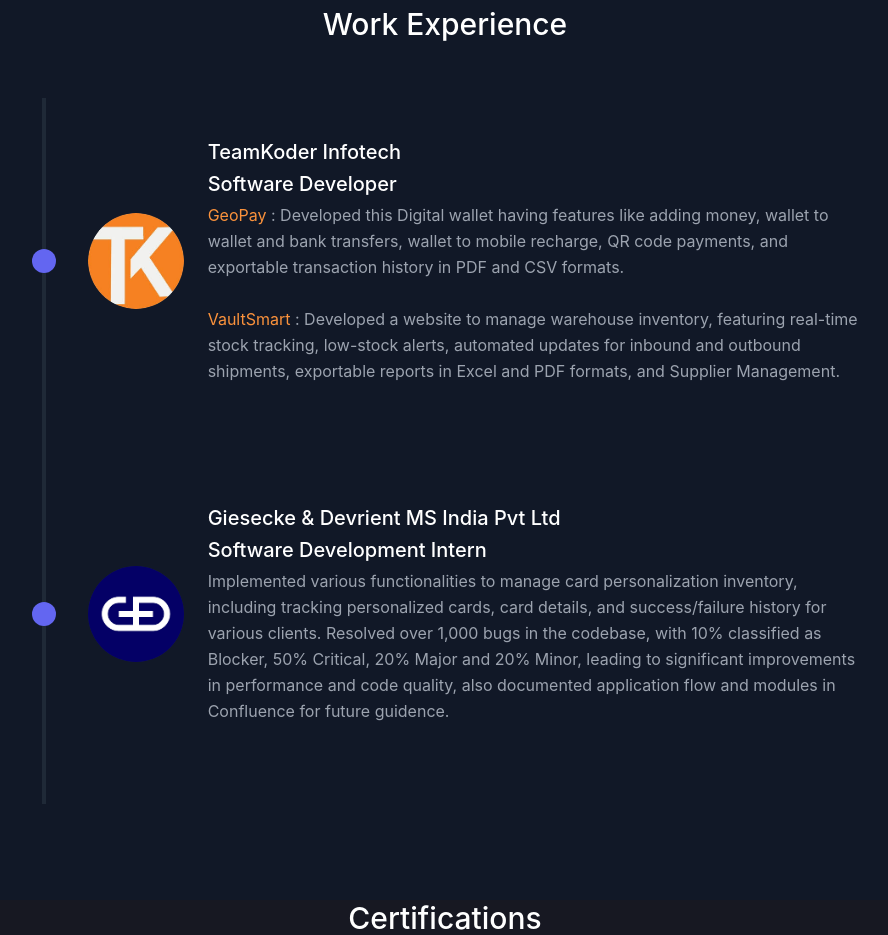
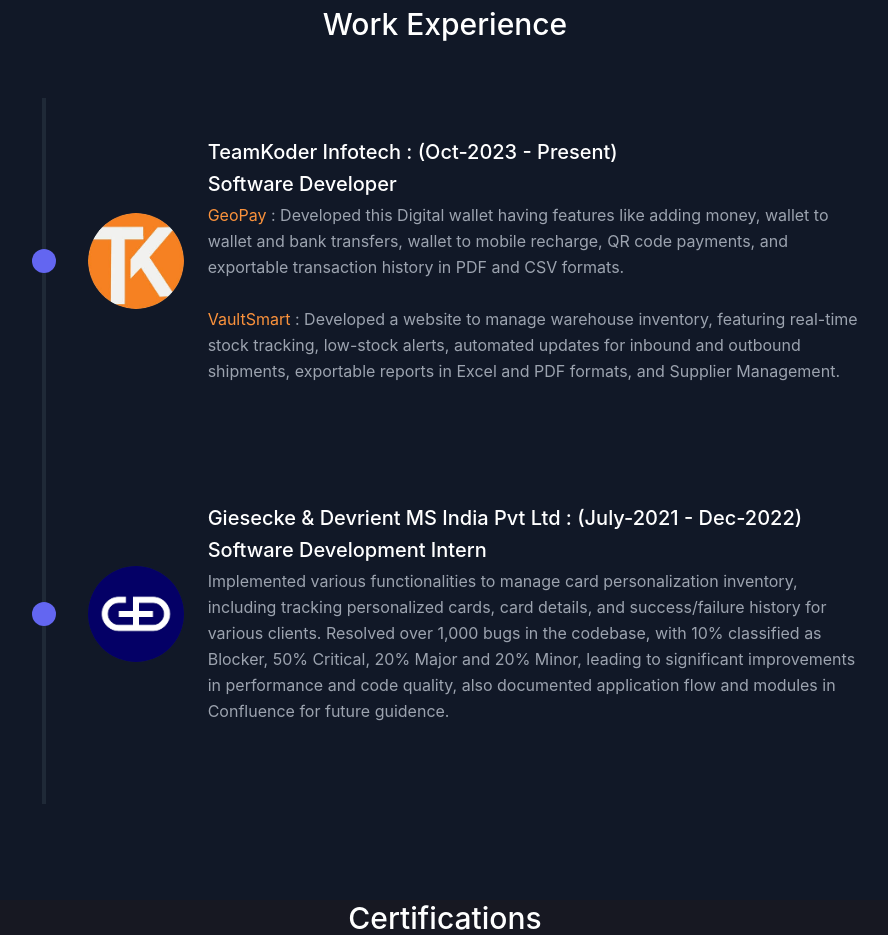
Before and after one commit to JigneshMahadik/portfolio, a React (Create React App) app: page / in a window 1280 px wide. Shown: the part 1800-2735 px from the top of the page, without its empty margins (195-1083 px from the left). Built offline with nearby package versions, Linux system fonts and the light colour scheme.

Commit message:
Update Experience.jsx

```diff
--- a/src/Components/Experience.jsx
+++ b/src/Components/Experience.jsx
@@ -19,7 +19,7 @@
                         <img src={tk} id="company"/>
                         </div>
                         <div class="flex-grow sm:pl-6 mt-6 sm:mt-0 text-left">
-                            <h2 class="font-medium title-font text-white mb-1 text-xl">TeamKoder Infotech</h2>
+                            <h2 class="font-medium title-font text-white mb-1 text-xl">TeamKoder Infotech : (Oct-2023 - Present)</h2>
                             <h2 class="font-medium title-font text-white mb-1 text-xl">Software Developer</h2>
                             <p class="leading-relaxed">
                                 <span className="text-orange-400">GeoPay</span> : Developed this Digital wallet having features like adding money, wallet to wallet and bank transfers, wallet to mobile recharge, QR code payments, and exportable transaction history in PDF and CSV formats.
@@ -42,7 +42,7 @@
                         <img src={gd} id="company"/>
                         </div>
                         <div class="flex-grow sm:pl-6 mt-6 sm:mt-0 text-left">
-                            <h2 class="font-medium title-font text-white mb-1 text-xl">Giesecke & Devrient MS India Pvt Ltd</h2>
+                            <h2 class="font-medium title-font text-white mb-1 text-xl">Giesecke & Devrient MS India Pvt Ltd : (July-2021 - Dec-2022)</h2>
                             <h2 class="font-medium title-font text-white mb-1 text-xl">Software Development Intern</h2>
                             <p class="leading-relaxed">Implemented various functionalities to manage card personalization inventory, including tracking personalized cards,
                                 card details, and success/failure history for various clients.
```
